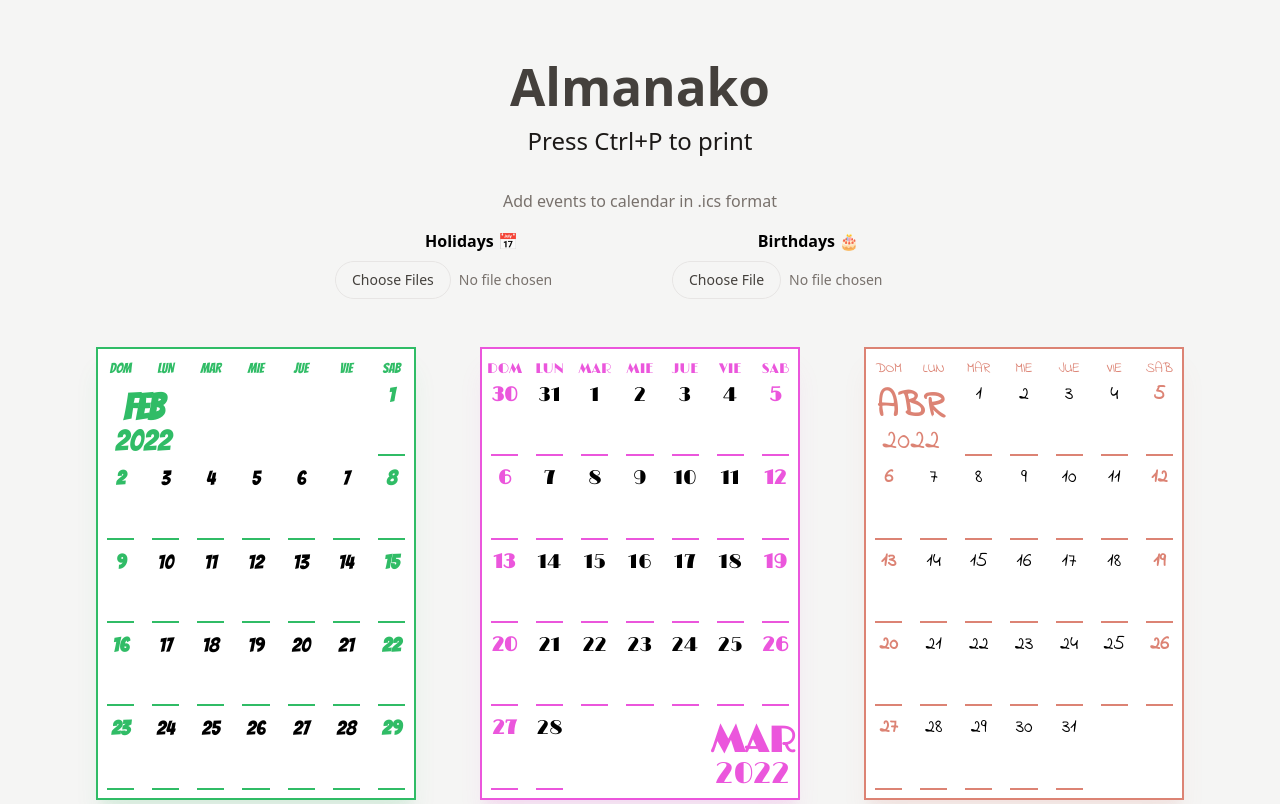
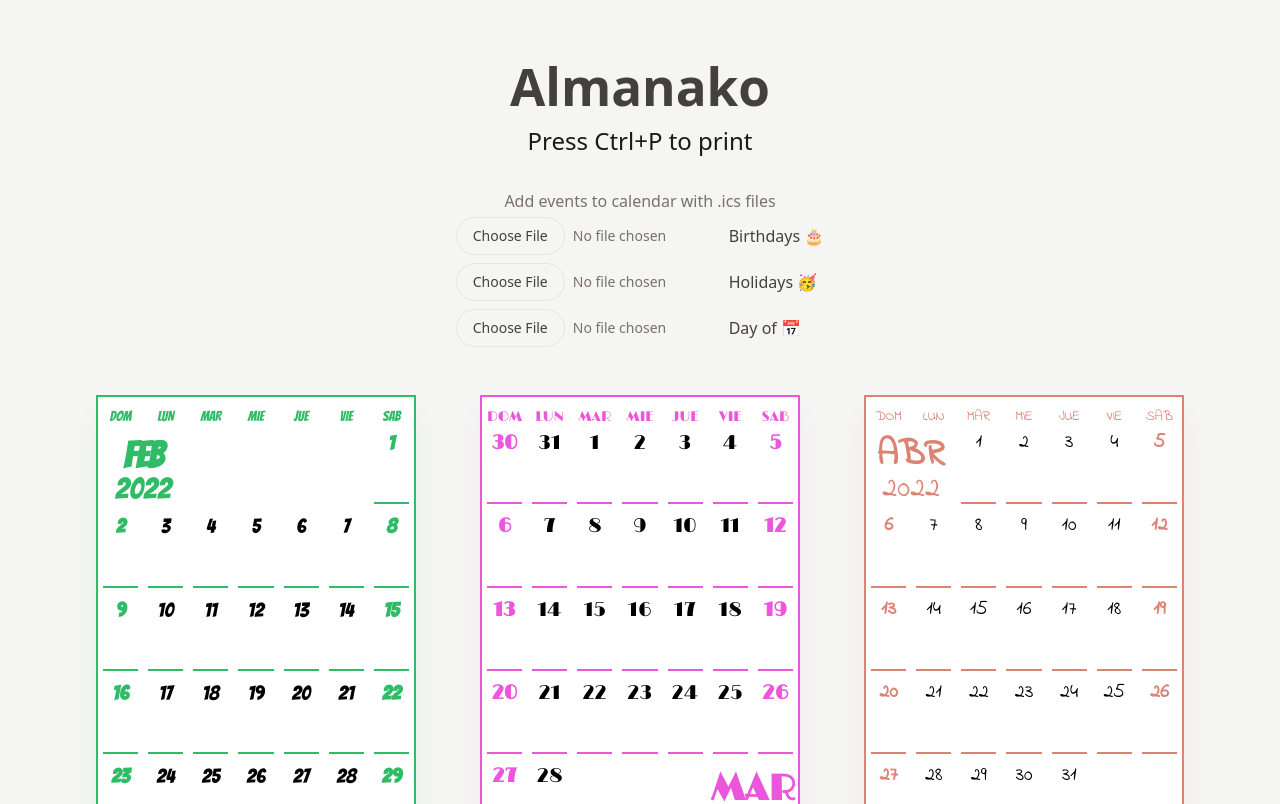
Before and after one commit to AIDEA775/Almanako, a Svelte app: page / in a window 1280 px wide. Shown: the top 804 px of the page. Built offline with nearby package versions, Linux system fonts and the light colour scheme; a web font is replaced by a local one.

Commit message:
Add 'day of' type of ics file

```diff
--- a/src/DayOfMonth.svelte
+++ b/src/DayOfMonth.svelte
@@ -1,5 +1,5 @@
 <script>
-	import { birthdays, holidays } from "./stores.js";
+	import { icsList } from "./shared.js";
 
 	export let date;
 
@@ -17,8 +17,10 @@
 		(it.isRecurring &&
 			isBetween(resetYear(it.start), date, resetYear(it.end)));
 
-	$: holis = $holidays.filter(todayEvents);
-	$: births = $birthdays.filter(todayEvents);
+	// TODO? generalize
+	$: birthdays = $icsList[0].data.filter(todayEvents);
+	$: holidays = $icsList[1].data.filter(todayEvents);
+	$: dayof = $icsList[2].data.filter(todayEvents);
 </script>
 
 <div
@@ -26,7 +28,7 @@
 	overflow-hidden
 	border-x border-white
 	{date.getDay() % 2 === 1 ? 'bg-primary/[.2]' : ''}
-	p-1 print:p-[1vh]"
+	py-1 print:py-[1vh]"
 >
 	<div
 		class="justify-center leading-none
@@ -37,15 +39,20 @@
 	>
 		{date.getDate()}
 	</div>
-	{#each holis as h}
+	{#each holidays as h}
 		<div class="text-caption">
 			• {h.summary}
 		</div>
 	{/each}
+	{#each dayof as d}
+		<div class="text-caption">
+			⭐ {d.summary}
+		</div>
+	{/each}
 	<div class="flex-grow" />
-	{#if births.length}
+	{#if birthdays.length}
 		<div class="text-[0.5rem] print:text-[2vh] leading-none py-1">🎂</div>
-		{#each births as b}
+		{#each birthdays as b}
 			<div class="text-caption">
 				• {b.summary}
 			</div>
--- a/src/Holidays.svelte
+++ b/src/Holidays.svelte
@@ -1,56 +1,37 @@
 <script>
-    import { birthdaysICS, holidaysICS } from "./stores";
+    import { icsList, parse } from "./shared";
 
-    let holidaysFile;
-    let birthdayFile;
-
-    $: if (holidaysFile) {
-        console.log("holidaysFile:", holidaysFile);
-        holidaysICS.set(holidaysFile[0]);
+    icsList.subscribe((value) => {
+        console.group("icsFiles status");
+        for (const item of value) {
+            console.log(item);
         }
-
-    $: if (birthdayFile) {
-        console.log("birthdayFile:", birthdayFile);
-        birthdaysICS.set(birthdayFile[0]);
-    }
+        console.groupEnd();
+    });
 </script>
 
 <div
-    class="flex flex-col gap-y-4
-    max-h-[14rem] landscape:max-h-[7rem] opacity-100 my-8
+    class="flex flex-col gap-y-1 my-8
     items-center justify-center"
 >
-    <p class="text-stone-500">Add events to calendar in .ics format</p>
+    <p class="text-stone-500">Add events to calendar with .ics files</p>
 
-    <div class="flex flex-col landscape:flex-row gap-x-16 gap-y-8">
-        <div
-            class="flex flex-col group gap-y-2"
-            title="Select an .ICS file with the holidays, you can download one from Google Calendar."
-        >
-            <label for="holidays" class="font-semibold">Holidays 📅</label>
+    <div class="flex flex-col gap-2">
+        {#each $icsList as icsFile}
+            <div class="flex flex-row items-center group">
                 <input
                     type="file"
                     accept="text/calendar"
-                id="holidays"
-                bind:files={holidaysFile}
-                multiple
-                title="Select an .ICS file with the holidays, you can download one from Google Calendar."
-            />
-        </div>
-
-        <div
-            class="flex flex-col group gap-y-2"
-            title="Select a .ICS file with birthdays."
-        >
-            <label for="birthdays" class="font-semibold">Birthdays 🎂 </label>
-            <input
-                type="file"
-                accept="text/calendar"
-                id="birthdays"
-                bind:files={birthdayFile}
+                    id={icsFile.label}
+                    on:change={async (ev) => {
+                        icsFile.file = ev.target.files;
+                        icsFile.data = await parse(ev.target.files);
+                    }}
                     title="Select a .ICS file with birthdays."
                 />
+                <div class="font-medium text-stone-700">{icsFile.label}</div>
             </div>
+        {/each}
     </div>
 </div>
 
--- /dev/null
+++ b/src/shared.js
@@ -0,0 +1,27 @@
+import * as ICAL from 'ical.js';
+import { writable } from 'svelte/store';
+
+export const icsList = writable([
+    { file: null, label: "Birthdays 🎂", data: [] },
+    { file: null, label: "Holidays 🥳", data: [] },
+    { file: null, label: "Day of 📅", data: [] },
+]);
+
+export const parse = async (ics) => {
+    // TODO: ics is a list
+    const text = await ics[0].text();
+    const jcalData = ICAL.parse(text);
+    const vcalendar = new ICAL.Component(jcalData);
+    const components = vcalendar.getAllSubcomponents("vevent");
+    const events = components.map(it => new ICAL.Event(it));
+
+    const result = events.map(it => ({
+        isRecurring: it.isRecurring(),
+        start: it.startDate.toJSDate(),
+        end: it.endDate.toJSDate(),
+        summary: it.summary,
+    }));
+
+    console.table(result);
+    return result;
+}
--- a/src/stores.js
+++ /dev/null
@@ -1,29 +0,0 @@
-import * as ICAL from 'ical.js';
-import { derived, writable } from 'svelte/store';
-
-export const holidaysICS = writable(null);
-export const birthdaysICS = writable(null);
-
-const parseICS = (ics, set) => {
-    if (ics == null) return [];
-
-    ics.text().then(text => {
-        const jcalData = ICAL.parse(text);
-        const vcalendar = new ICAL.Component(jcalData);
-        const components = vcalendar.getAllSubcomponents("vevent");
-        const events = components.map(it => new ICAL.Event(it));
-
-        const result = events.map(it => ({
-            isRecurring: it.isRecurring(),
-            start: it.startDate.toJSDate(),
-            end: it.endDate.toJSDate(),
-            summary: it.summary,
-        }));
-
-        console.table(result);
-        set(result);
-    });
-}
-
-export const holidays = derived(holidaysICS, parseICS, [])
-export const birthdays = derived(birthdaysICS, parseICS, [])
```
Lines whose indentation alone changed are shown as unchanged.
